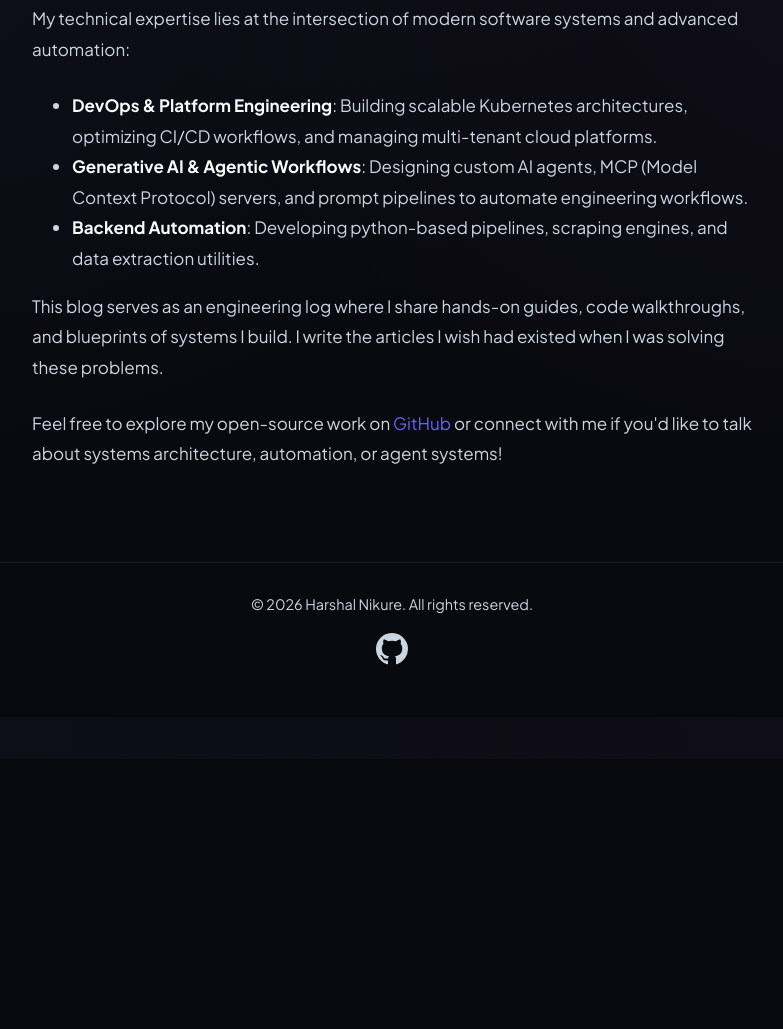
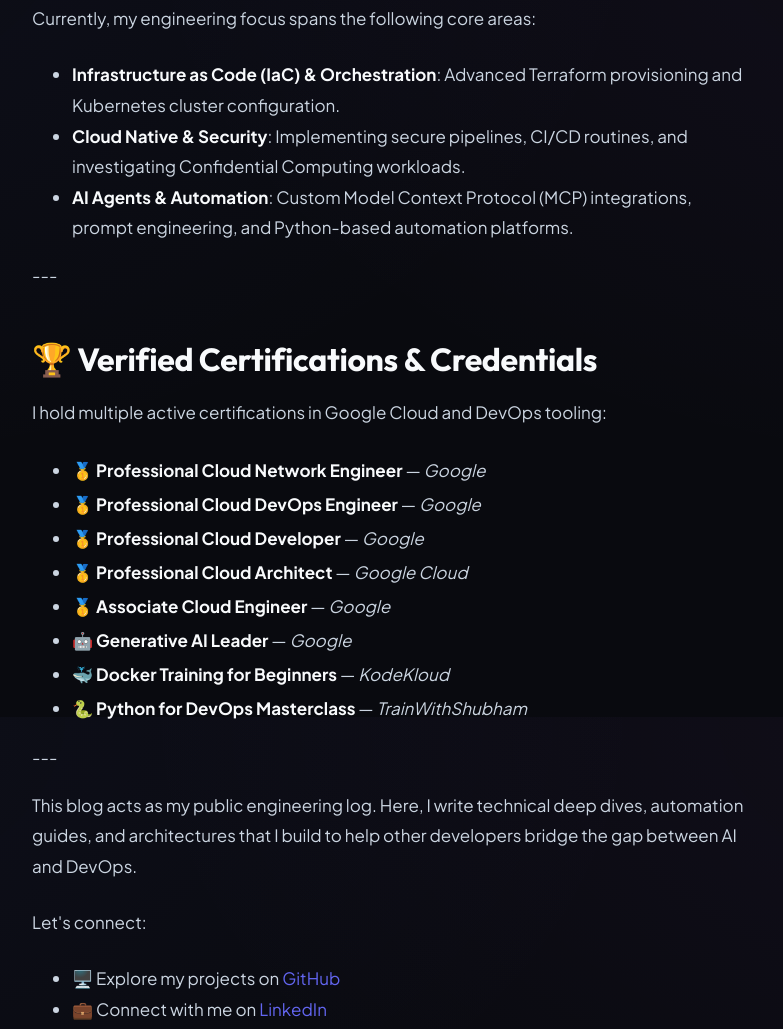
Before and after one commit to icharshal/harshaldev-space-blog, an Astro site in the folder blog-site/: page /about in a window 1280 px wide. Shown: the part 883-1912 px from the top of the page, without its empty margins (248-1031 px from the left). Before the commit the page ends 1642 px from the top, so only its background shows below. Built offline with nearby package versions, Linux system fonts and the light colour scheme; Astro itself is replaced by a stand-in of ours.

Commit message:
Populate about section with verified Google Cloud certifications and LinkedIn credentials

```diff
--- a/blog-site/src/pages/about.astro
+++ b/blog-site/src/pages/about.astro
@@ -5,29 +5,53 @@ import Layout from '../layouts/BlogPost.astro';
 
 <Layout
 	title="About Me"
-	description="Cloud & AI Engineer specializing in DevOps, Kubernetes, and Generative AI systems."
+	description="Google Cloud & DevOps Engineer | Kubernetes • Terraform • CI/CD | Confidential Computing | Cloud Automation"
 	pubDate={new Date('June 01 2026')}
 	heroImage={AboutHeroImage}
 >
 	<p>
-		Hello! I am <strong>Harshal Nikure</strong> (Harshal Dev), a Cloud and AI Engineer passionate about designing resilient cloud-native infrastructures and implementing agentic artificial intelligence solutions.
+		Hello! I am <strong>Harshal Nikure</strong> (Harshal Dev), a Google Cloud and DevOps Engineer passionate about building secure, scalable cloud-native architectures, automating delivery pipelines, and deploying containerized microservices.
 	</p>
 
 	<p>
-		My technical expertise lies at the intersection of modern software systems and advanced automation:
+		Currently, my engineering focus spans the following core areas:
 	</p>
 
 	<ul>
-		<li><strong>DevOps & Platform Engineering</strong>: Building scalable Kubernetes architectures, optimizing CI/CD workflows, and managing multi-tenant cloud platforms.</li>
-		<li><strong>Generative AI & Agentic Workflows</strong>: Designing custom AI agents, MCP (Model Context Protocol) servers, and prompt pipelines to automate engineering workflows.</li>
-		<li><strong>Backend Automation</strong>: Developing python-based pipelines, scraping engines, and data extraction utilities.</li>
+		<li><strong>Infrastructure as Code (IaC) & Orchestration</strong>: Advanced Terraform provisioning and Kubernetes cluster configuration.</li>
+		<li><strong>Cloud Native & Security</strong>: Implementing secure pipelines, CI/CD routines, and investigating Confidential Computing workloads.</li>
+		<li><strong>AI Agents & Automation</strong>: Custom Model Context Protocol (MCP) integrations, prompt engineering, and Python-based automation platforms.</li>
 	</ul>
 
+	---
+
+	<h2>🏆 Verified Certifications & Credentials</h2>
 	<p>
-		This blog serves as an engineering log where I share hands-on guides, code walkthroughs, and blueprints of systems I build. I write the articles I wish had existed when I was solving these problems.
+		I hold multiple active certifications in Google Cloud and DevOps tooling:
+	</p>
+
+	<ul style="line-height: 2;">
+		<li>🥇 <strong>Professional Cloud Network Engineer</strong> — <em>Google</em></li>
+		<li>🥇 <strong>Professional Cloud DevOps Engineer</strong> — <em>Google</em></li>
+		<li>🥇 <strong>Professional Cloud Developer</strong> — <em>Google</em></li>
+		<li>🥇 <strong>Professional Cloud Architect</strong> — <em>Google Cloud</em></li>
+		<li>🥇 <strong>Associate Cloud Engineer</strong> — <em>Google</em></li>
+		<li>🤖 <strong>Generative AI Leader</strong> — <em>Google</em></li>
+		<li>🐳 <strong>Docker Training for Beginners</strong> — <em>KodeKloud</em></li>
+		<li>🐍 <strong>Python for DevOps Masterclass</strong> — <em>TrainWithShubham</em></li>
+	</ul>
+
+	---
+
+	<p>
+		This blog acts as my public engineering log. Here, I write technical deep dives, automation guides, and architectures that I build to help other developers bridge the gap between AI and DevOps.
 	</p>
 
 	<p>
-		Feel free to explore my open-source work on <a href="https://github.com/icharshal" target="_blank">GitHub</a> or connect with me if you'd like to talk about systems architecture, automation, or agent systems!
+		Let's connect:
 	</p>
+	<ul>
+		<li>🖥️ Explore my projects on <a href="https://github.com/icharshal" target="_blank">GitHub</a></li>
+		<li>💼 Connect with me on <a href="https://www.linkedin.com/in/harshal-h-31604845" target="_blank">LinkedIn</a></li>
+	</ul>
 </Layout>
```
